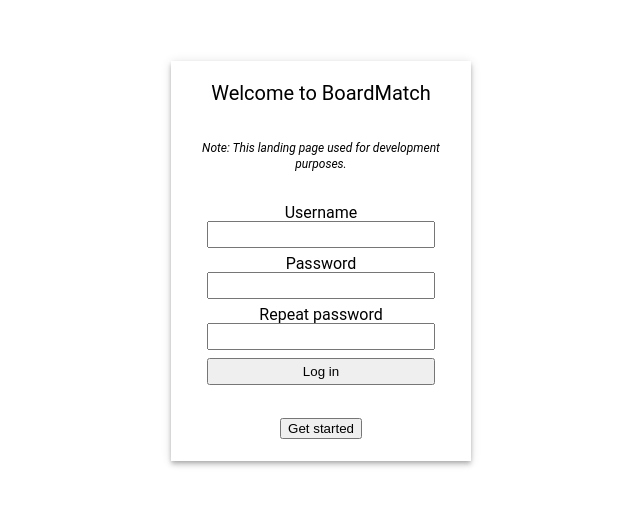
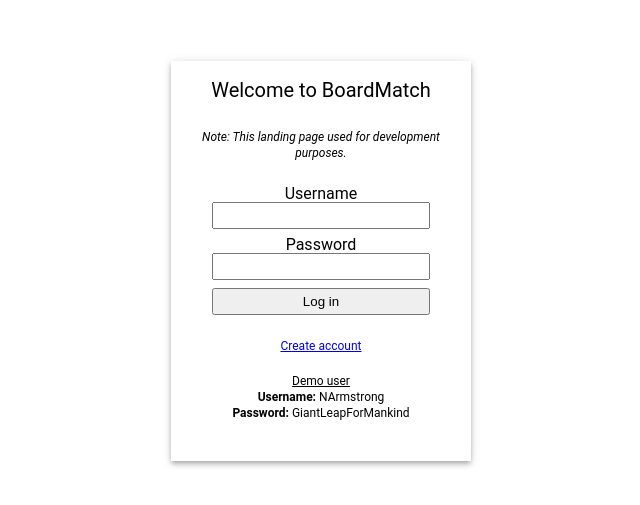
Before and after one commit to sjlutterbie/nonprofit-board-match, a website: page client/public/index.html in a window 1280 px wide. Shown: the part 139-644 px from the top of the page, without its empty margins (319-959 px from the left). Drawn offline with nearby package versions, Linux system fonts and the light colour scheme.

Commit message:
Pseudocoded login-form.js

```diff
--- a/client/public/index.html
+++ b/client/public/index.html
@@ -30,19 +30,18 @@
         <label>Password
           <input type="password" name="password">
         </label>
-        <label>Repeat password
+        <label class="js-repeat-password" hidden>Repeat password
           <input type="password" name="password-repeat">
         </label>
-        <input type="submit" value="Log in">
+        <input type="submit" value="Log in" name="login-submit">
       </form>
+      <a href="#" class="create-account-link js-create-account-link login">Create account</a>
 
-
-
-      <!-- TODO: Replace this button with a login form that handles JWT user
-            authentication.
-           DEV TODO: This button should default to the 'TESTER' user account,
-            whose data is generated each session via the mockAPI -->
-      <a href="/portal" title="Enter Board Match Portal"><button>Get started</button></a>
+      <p class="default-credentials">
+        <span class="d-c-title">Demo user</span><br/>
+        <span class="d-c-label">Username:</span> NArmstrong<br/>
+        <span class="d-c-label">Password:</span> GiantLeapForMankind</p>
+      </p>
     </div>
 
 
@@ -50,6 +49,7 @@
   <script src="https://code.jquery.com/jquery-3.3.1.min.js"
             integrity="sha256-FgpCb/KJQlLNfOu91ta32o/NMZxltwRo8QtmkMRdAu8="
             crossorigin="anonymous"></script>
+  <script type="text/javascript" src="../js/login-form.js"></script>
 
   </body>
 </html>
--- a/client/public/styles/login.css
+++ b/client/public/styles/login.css
@@ -54,3 +54,21 @@ body {
     width: 80%;
     margin: 4px;
   }
+
+.create-account-link {
+  margin: 0px;
+  padding: 0px;
+  font-size: 12px;
+}
+
+.default-credentials {
+  text-align: center;
+}
+
+  .d-c-title {
+    text-decoration: underline;
+  }
+
+  .d-c-label {
+    font-weight: bold;
+  }
```
Also changed, not shown: client/js/login-form.js (added, +28 -0 lines).
